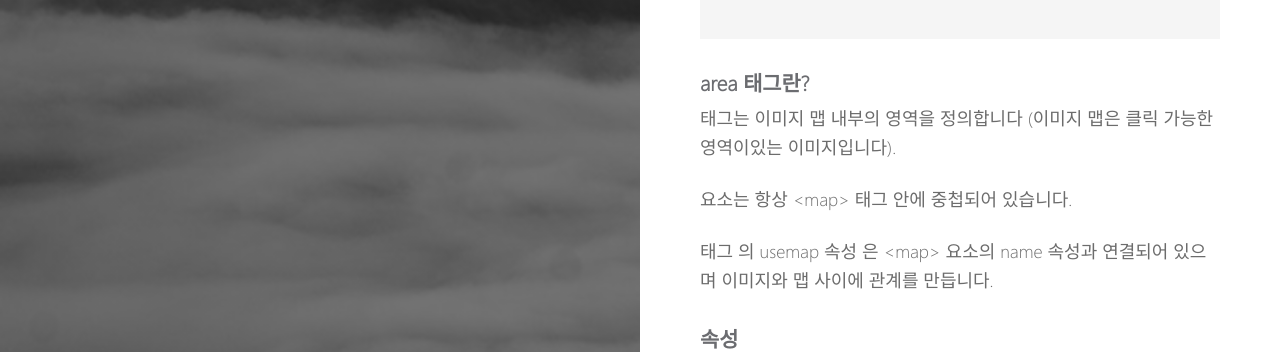
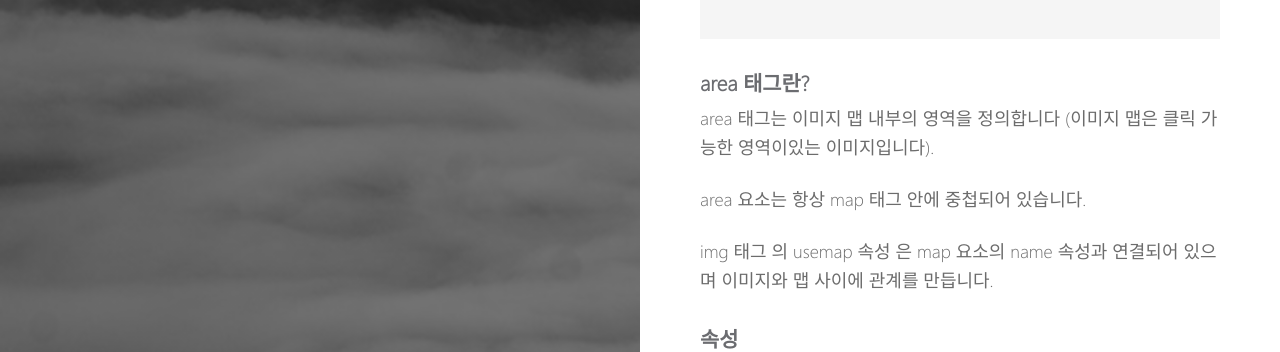
Before and after one commit to yubobae/yubobae.github.com, a Jekyll site: the page built from _posts/html/2018-09-21-area.md, in a window 1280 px wide. Shown: the part 400-752 px from the top of the page. Built offline with Jekyll 4.4.1, drawn with Linux system fonts in a browser that asks for light colours.

Commit message:
Update 2018-09-21-area.md

````diff
--- a/_posts/html/2018-09-21-area.md
+++ b/_posts/html/2018-09-21-area.md
@@ -23,11 +23,11 @@ usemap="#planetmap">
 ```
 ### area 태그란?
 
-<area> 태그는 이미지 맵 내부의 영역을 정의합니다 (이미지 맵은 클릭 가능한 영역이있는 이미지입니다).
+area 태그는 이미지 맵 내부의 영역을 정의합니다 (이미지 맵은 클릭 가능한 영역이있는 이미지입니다).
 
-<area> 요소는 항상 <map> 태그 안에 중첩되어 있습니다.
+area 요소는 항상 map 태그 안에 중첩되어 있습니다.
 
-<img> 태그 의 usemap 속성 은 <map> 요소의 name 속성과 연결되어 있으며 이미지와 맵 사이에 관계를 만듭니다.
+img 태그 의 usemap 속성 은 map 요소의 name 속성과 연결되어 있으며 이미지와 맵 사이에 관계를 만듭니다.
 
 ### 속성
 
````
